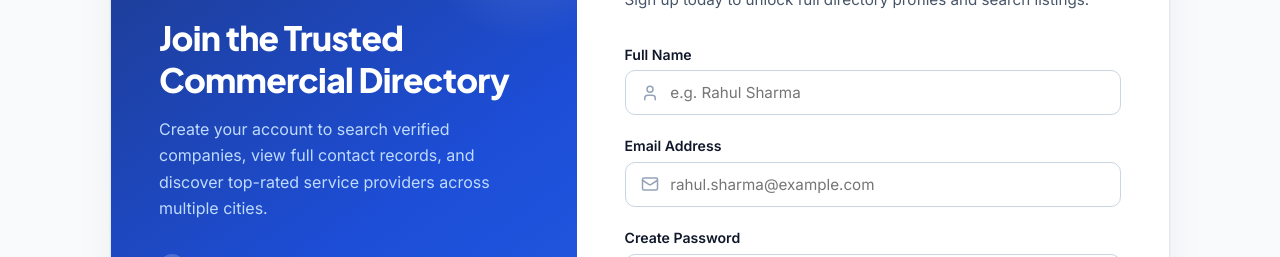
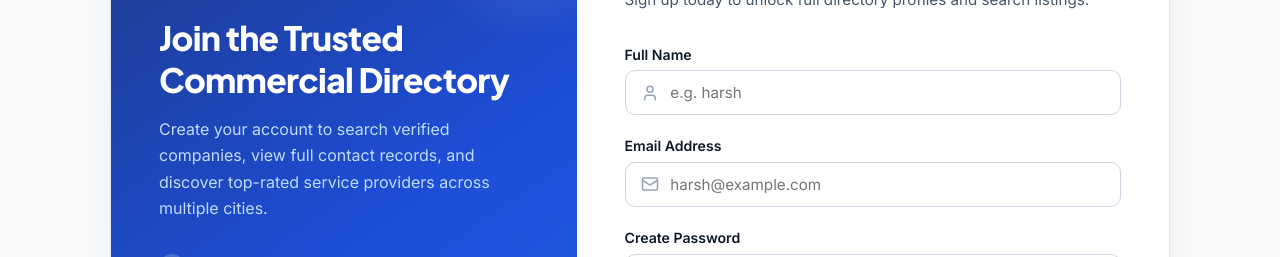
Before and after one commit to harshTomar18/BreServices, a React (Vite) app in the folder client/: page /register in a window 1280 px wide. Shown: the part 236-493 px from the top of the page. Built offline with nearby package versions, Linux system fonts and the light colour scheme; no server answers.

Commit message:
Update registration placeholders

```diff
--- a/client/src/pages/auth/RegisterPage.jsx
+++ b/client/src/pages/auth/RegisterPage.jsx
@@ -192,7 +192,7 @@ export default function RegisterPage() {
                   required
                   value={name}
                   onChange={(e) => setName(e.target.value)}
-                  placeholder="e.g. Rahul Sharma"
+                  placeholder="e.g. harsh"
                   className="auth-input"
                 />
                 <User size={18} className="input-icon-left" />
@@ -208,7 +208,7 @@ export default function RegisterPage() {
                   required
                   value={email}
                   onChange={(e) => setEmail(e.target.value)}
-                  placeholder="rahul.sharma@example.com"
+                  placeholder="harsh@example.com"
                   className="auth-input"
                 />
                 <Mail size={18} className="input-icon-left" />
```
